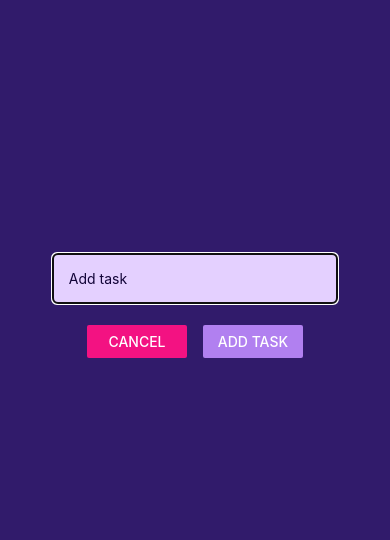
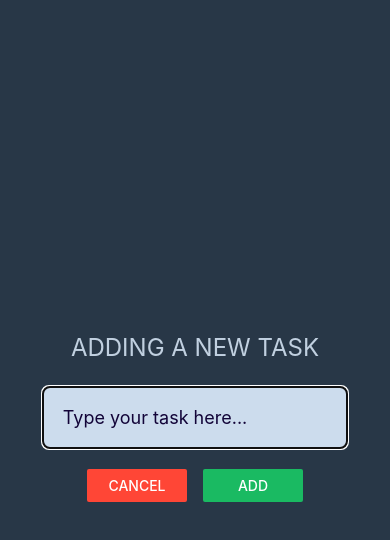
Before and after one commit to Andrii-dan/todo-list-app-react-native, a React Native app: screen / in a window 390 px wide. Both pictures are taken after a click on the element 322 px from the left and 741 px from the top of the page. Shown: the top 540 px of the page. Built offline with nearby package versions, Linux system fonts and the light colour scheme; some icons are missing.

Commit message:
component styling

```diff
--- a/app/components/AddTask.js
+++ b/app/components/AddTask.js
@@ -1,31 +1,32 @@
 import React, { useState } from 'react';
-import { Button, Modal, StyleSheet, TextInput, View } from 'react-native';
+import { Button, Modal, StyleSheet, TextInput, View, Text } from 'react-native';
+import { faCircleCheck } from '@fortawesome/free-solid-svg-icons';
+import { FontAwesomeIcon } from '@fortawesome/react-native-fontawesome';
 import { useDispatch, useSelector } from 'react-redux';
 import { v4 as uuid } from 'uuid';
+
 import {
 	addTask,
 	selectIsAddModalVisible,
-	selectTasks,
 	setIsAddModalVisible,
 } from '../slices/tasksSlice';
 
 const AddTask = () => {
 	const [textInputValue, setTextInputValue] = useState('');
-	const tasksList = useSelector(selectTasks);
 	const isModalVisible = useSelector(selectIsAddModalVisible);
 	const dispatch = useDispatch();
-	const uniqueId = uuid();
 
 	const addTaskHandler = () => {
+		const uniqueId = uuid();
 		dispatch(
 			addTask({
 				id: uniqueId,
 				task: textInputValue,
 			})
 		);
-		// clearing input
+		// clearing input value
 		setTextInputValue('');
-		// closes add task modal
+		// closes add-task modal window
 		dispatch(setIsAddModalVisible());
 	};
 
@@ -36,18 +37,24 @@ const AddTask = () => {
 	return (
 		<Modal visible={isModalVisible} animationType='slide'>
 			<View style={styles.inputContainer}>
+				<View style={styles.addTaskIconContainer}>
+					<FontAwesomeIcon icon={faCircleCheck} color={'#1ABA62'} size={130} />
+				</View>
+				<View style={styles.headerContainer}>
+					<Text style={styles.headerText}>ADDING A NEW TASK</Text>
+				</View>
 				<TextInput
 					style={styles.textInput}
-					placeholder='Add task'
+					placeholder='Type your task here...'
 					value={textInputValue}
 					onChangeText={(text) => setTextInputValue(text)}
 				/>
 				<View style={styles.btnContainer}>
 					<View style={styles.button}>
-						<Button color='#f31282' title='Cancel' onPress={cancelHandler} />
+						<Button color='#FF4636' title='CANCEL' onPress={cancelHandler} />
 					</View>
 					<View style={styles.button}>
-						<Button color='#b180f0' title='Add Task' onPress={addTaskHandler} />
+						<Button color='#1ABA62' title='ADD' onPress={addTaskHandler} />
 					</View>
 				</View>
 			</View>
@@ -63,18 +70,17 @@ const styles = StyleSheet.create({
 		justifyContent: 'center',
 		alignItems: 'center',
 		padding: 16,
-		backgroundColor: '#311b6b',
-		paddingBottom: 250,
+		backgroundColor: '#283747',
+		paddingBottom: 180,
 	},
 	textInput: {
-		borderWidth: 1,
-		borderColor: '#e4d0ff',
-		backgroundColor: '#e4d0ff',
+		backgroundColor: '#CCDCED',
 		color: '#120438',
-		borderRadius: 5,
-		padding: 16,
+		borderRadius: 7,
+		padding: 20,
 		marginBottom: 5,
-		width: '80%',
+		width: '85%',
+		fontSize: 18,
 	},
 	btnContainer: {
 		marginTop: 16,
@@ -84,4 +90,15 @@ const styles = StyleSheet.create({
 		width: 100,
 		marginHorizontal: 8,
 	},
+	addTaskIconContainer: {
+		paddingBottom: 15,
+	},
+	headerContainer: {
+		paddingVertical: 10,
+		marginBottom: 15,
+	},
+	headerText: {
+		color: '#C1D0E0',
+		fontSize: 24,
+	},
 });
```
